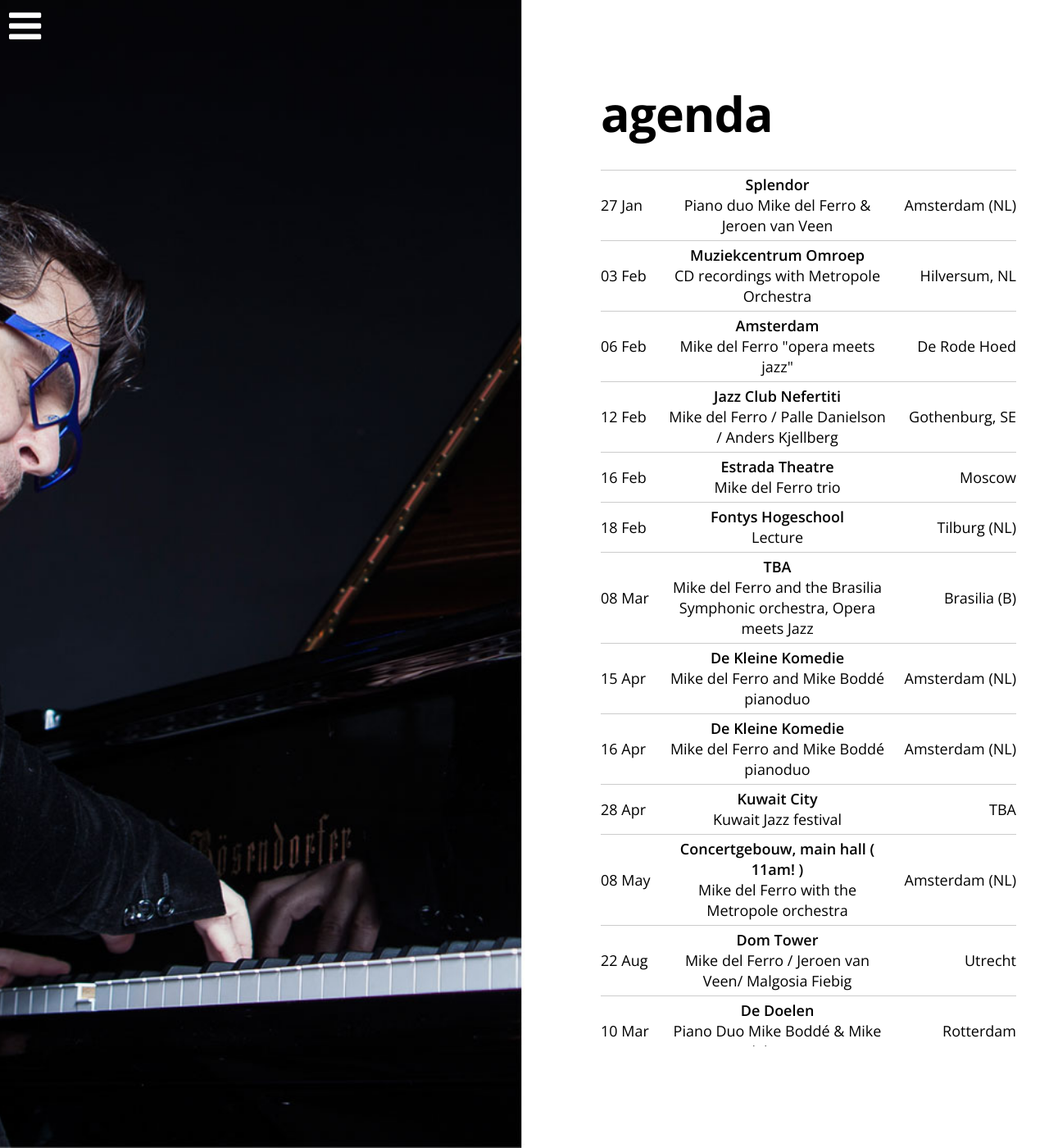
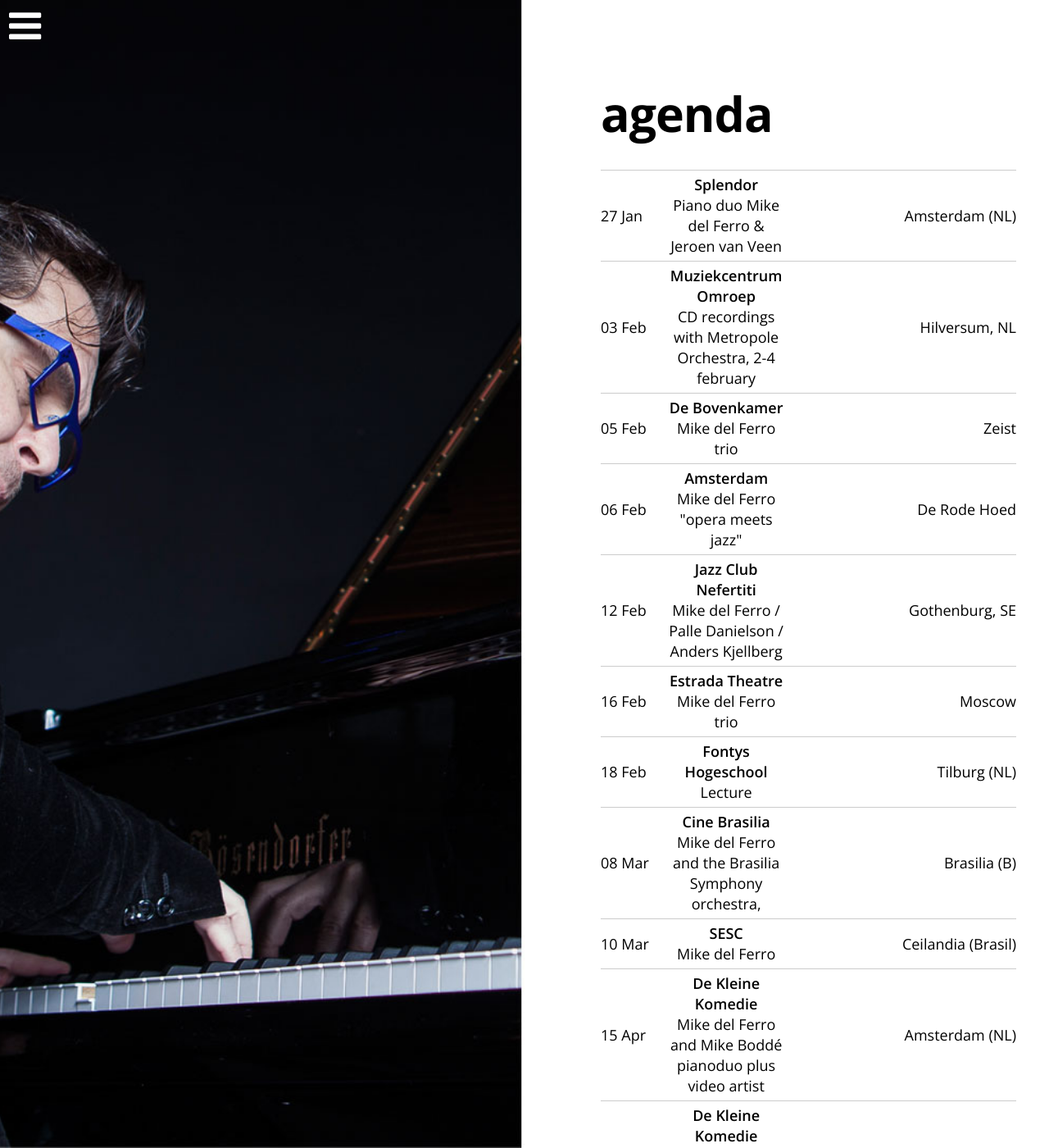
Before and after one commit to mikedelferro/website, a Jekyll site: the page built from agenda.html, in a window 1280 px wide and 1400 px high. Shown: the whole window at 82% size. Built offline with Jekyll 4.4.1, drawn with Linux system fonts in a browser that asks for light colours; nearby versions of some CDN libraries; some of the changed text lies outside the part shown.

Commit message:
Updated '/_config.yml' via CloudCannon

```diff
--- a/_config.yml
+++ b/_config.yml
@@ -4,11 +4,16 @@
     location: Amsterdam (NL)
     venue: Splendor
     url: www.splendoramsterdam.com
-  - title: CD recordings with Metropole Orchestra
+  - title: 'CD recordings with Metropole Orchestra, 2-4 february'
     date: 2016-02-03T10:00:00.000Z
     location: 'Hilversum, NL'
     venue: Muziekcentrum Omroep
     url: ''
+  - title: Mike del Ferro trio
+    date: 2016-02-05T20:00:00.000Z
+    location: Zeist
+    venue: De Bovenkamer
+    url: www.henkhupkes.nl
   - title: 'Mike del Ferro "opera meets jazz"'
     date: 2016-02-06T20:00:00.000Z
     location: De Rode Hoed
@@ -29,17 +34,22 @@
     location: Tilburg (NL)
     venue: Fontys Hogeschool
     url: ''
-  - title: 'Mike del Ferro and the Brasilia Symphonic orchestra, Opera meets Jazz'
-    date: 2016-03-08T20:00:00.000Z
+  - title: 'Mike del Ferro and the Brasilia Symphony orchestra,'
+    date: 2016-03-08T19:00:00.000Z
     location: Brasilia (B)
-    venue: TBA
+    venue: Cine Brasilia
+    url: 'https://www.facebook.com/CineBrasilia1960/'
+  - title: Mike del Ferro
+    date: 2016-03-10T20:00:00.000Z
+    location: Ceilandia (Brasil)
+    venue: SESC
     url: ''
-  - title: Mike del Ferro and Mike Boddé pianoduo
+  - title: Mike del Ferro and Mike Boddé pianoduo plus video artist
     date: 2016-04-15T20:00:00.000Z
     location: Amsterdam (NL)
     venue: De Kleine Komedie
     url: www.dekleinekomedie.nl
-  - title: Mike del Ferro and Mike Boddé pianoduo
+  - title: Mike del Ferro and Mike Boddé pianoduo plus video artist
     date: 2016-04-16T20:00:00.000Z
     location: Amsterdam (NL)
     venue: De Kleine Komedie
@@ -54,13 +64,13 @@
     location: Amsterdam (NL)
     venue: 'Concertgebouw, main hall ( 11am! )'
     url: www.concertgebouw.nl
+  - title: 'Mike del Ferro / Claron McFadden, stings and horns Metropole'
+    date: 2016-06-09T20:00:00.000Z
+    location: 'Terneuzen, Zeeland Jazzfestival'
+    venue: Scheldetheater
+    url: ''
   - title: Mike del Ferro / Jeroen van Veen/ Malgosia Fiebig
     date: 2016-08-22T20:00:00.000Z
     location: Utrecht
     venue: Dom Tower
     url: ''
-  - title: 'Piano Duo Mike Boddé & Mike del Ferro'
-    date: 2017-03-10T20:00:00.000Z
-    location: Rotterdam
-    venue: De Doelen
-    url: www.dedoelen.nl
```
